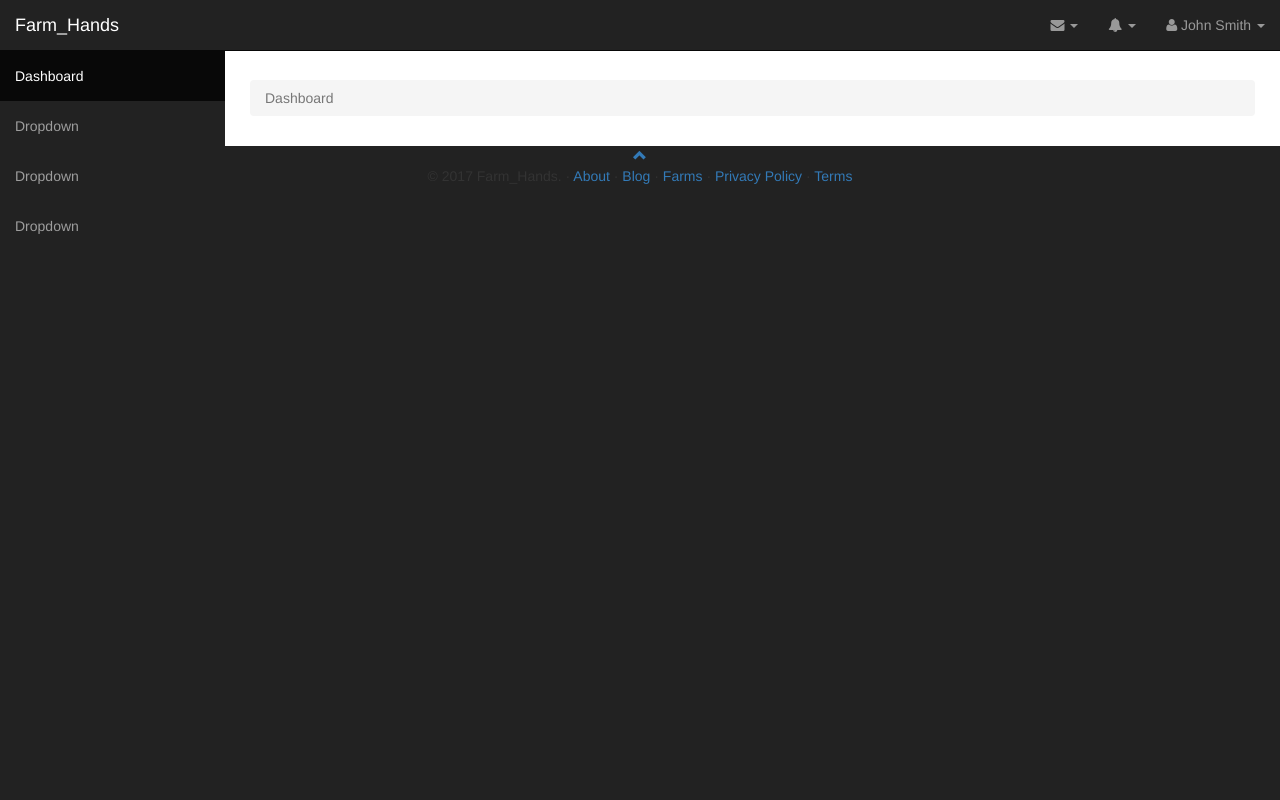
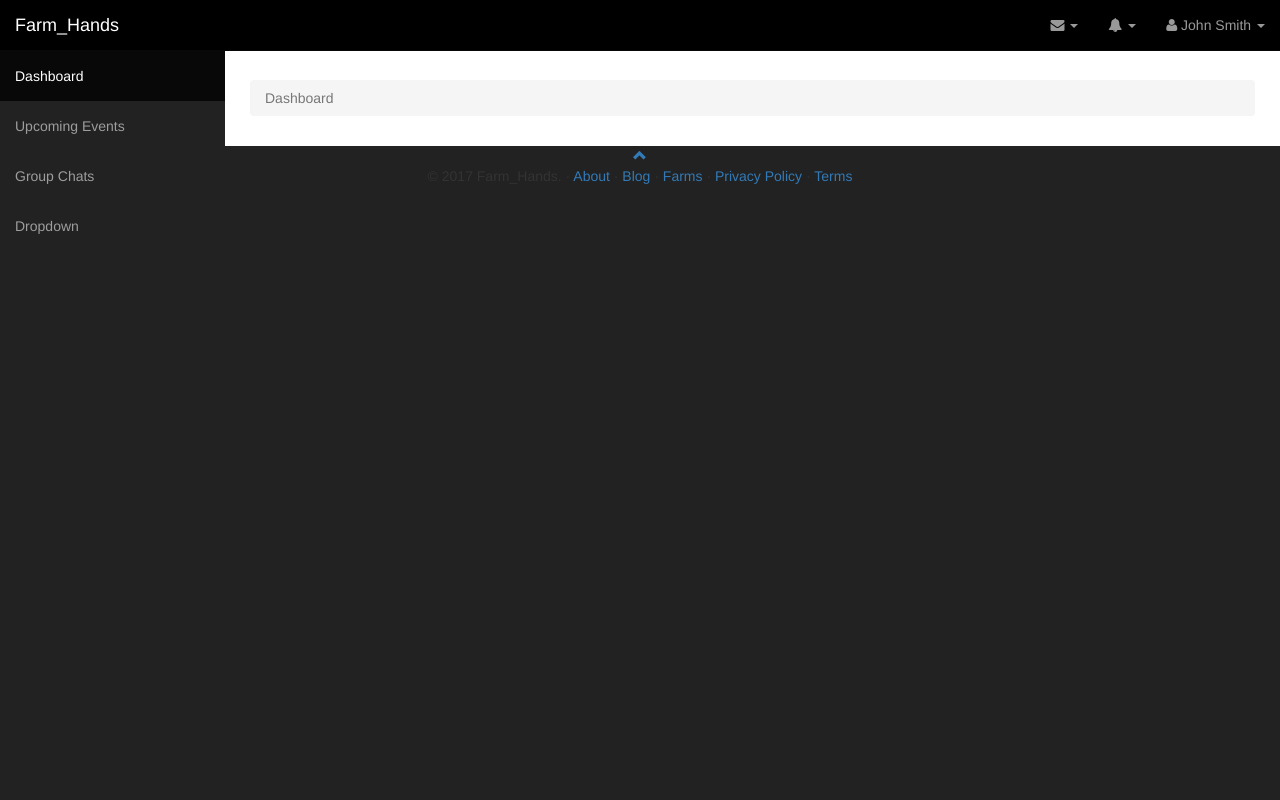
Before and after one commit to kalpanibhagya/FarmHands, a CodeIgniter app: the page made by application/views/dashboard.php in a window 1280 px wide. Run offline with CodeIgniter, Linux system fonts and the light colour scheme; grey boxes labelled with a size stand in for pictures from a placeholder-image service; some libraries are stand-ins or nearby versions.

Commit message:
Modify dashboard

```diff
--- a/application/views/dashboard.php
+++ b/application/views/dashboard.php
@@ -147,13 +147,13 @@
             </li>
         </ul>
         <!-- Sidebar Menu Items - These collapse to the responsive navigation menu on small screens -->
-        <div class="collapse navbar-collapse navbar-ex1-collapse">
+        <div class="collapse navbar-collapse navbar-ex1-collapse" style="background-color: black">
             <ul class="nav navbar-nav side-nav">
                 <li class="active">
                     <a href="index.html">Dashboard</a>
                 </li>
                 <li>
-                    <a href="javascript:" data-toggle="collapse" data-target="#demo">Dropdown</a>
+                    <a href="javascript:" data-toggle="collapse" data-target="#demo">Upcoming Events</a>
                     <ul id="demo" class="collapse">
                         <li>
                             <a href="#">Dropdown Item</a>
@@ -164,7 +164,7 @@
                     </ul>
                 </li>
                 <li>
-                    <a href="javascript:" data-toggle="collapse" data-target="#demo2">Dropdown</a>
+                    <a href="javascript:" data-toggle="collapse" data-target="#demo2">Group Chats</a>
                     <ul id="demo2" class="collapse">
                         <li>
                             <a href="#">Dropdown Item</a>
```
